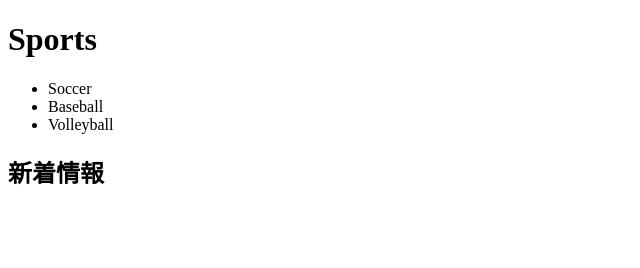
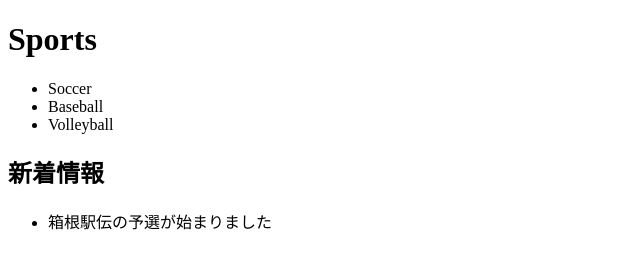
Before and after one commit to Sheldy501/sports, a plain HTML site: page index.html in a window 1280 px wide. Shown: the whole page, without its empty margins (0-640 px from the left). Drawn offline with Linux system fonts and the light colour scheme.

Commit message:
ニュースの追加

```diff
--- a/index.html
+++ b/index.html
@@ -13,5 +13,8 @@
      <li>Volleyball</li>
  </ul>
  <h2>新着情報</h2>
+ <ul>
+     <li>箱根駅伝の予選が始まりました</li>
+ </ul>
 </body>
 </html>
```
